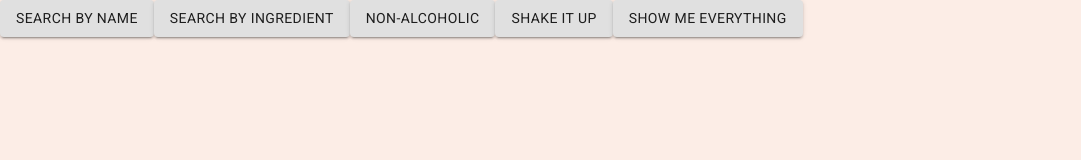
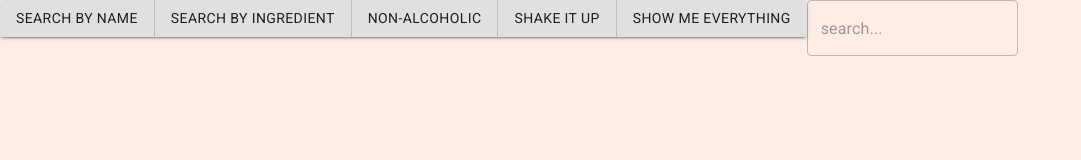
Before and after one commit to burdittb/imbibe, a React (Create React App) app: page / in a window 1280 px wide. Shown: the top 160 px of the page, without its empty margins (0-1081 px from the left). Built offline with nearby package versions, Linux system fonts and the light colour scheme; no server answers.

Commit message:
feat(app): add material components for testing

```diff
--- a/src/components/App.js
+++ b/src/components/App.js
@@ -1,19 +1,24 @@
 import React, { Component } from 'react';
 import { BrowserRouter, Link } from 'react-router-dom';
-import { fetchDrinksByName } from '../drinkService';
+// import { fetchDrinksByName } from '../drinkService';
 import '../stylesheets/App.css';
+import ButtonGroup from '@material-ui/core/ButtonGroup';
 import Button from '@material-ui/core/Button';
+import TextField from '@material-ui/core/TextField';
 
 class App extends Component {
   render() {
     return (
       <BrowserRouter>
-        <div className="appButtons">
-          <Button variant="contained">Search By Name</Button>
-          <Button variant="contained">Search By Ingredient</Button>
-          <Button variant="contained">Non-Alcoholic</Button>
-          <Button variant="contained">Shake It Up</Button>
-          <Button variant="contained">Show Me Everything</Button>
+        <div className="app">
+          <ButtonGroup variant="contained">
+            <Button>Search By Name</Button>
+            <Button>Search By Ingredient</Button>
+            <Button>Non-Alcoholic</Button>
+            <Button>Shake It Up</Button>
+            <Button>Show Me Everything</Button>
+          </ButtonGroup>
+          <TextField variant="outlined" placeholder="search..." />
         </div>
       </BrowserRouter>
     );
--- /dev/null
+++ b/src/components/SearchForm.js
@@ -0,0 +1,6 @@
+import React from 'react';
+import TextField from '@material-ui/core/TextField';
+
+const SearchForm = (props) => {
+  return <TextField></TextField>;
+};
```
Also changed, not shown: src/components/SearchOptions.js (deleted, +0 -9 lines).
